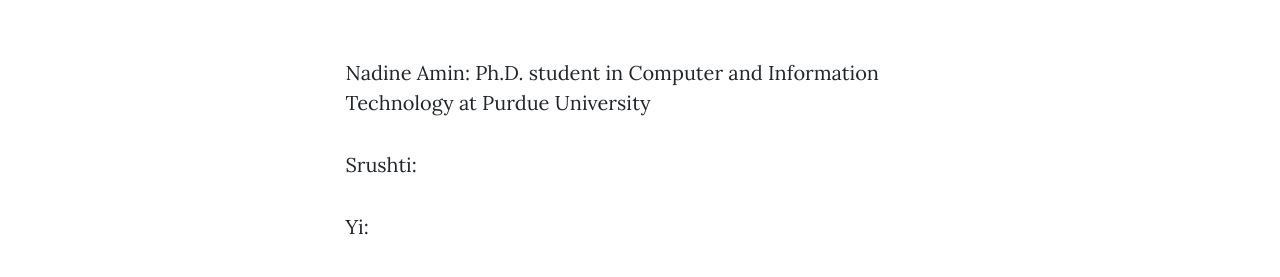
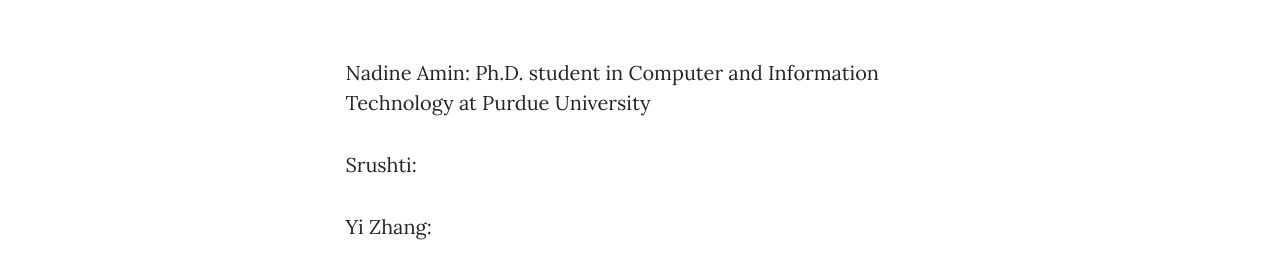
Before and after one commit to nadine-amin/CNIT581-AST-blog, a plain HTML site: page about.html in a window 1280 px wide. Shown: the part 554-831 px from the top of the page. Drawn offline with nearby package versions, Linux system fonts and the light colour scheme.

Commit message:
Update about.html

```diff
--- a/about.html
+++ b/about.html
@@ -58,7 +58,7 @@
                 <div class="col-md-10 col-lg-8 col-xl-7">
                     <p>Nadine Amin: Ph.D. student in Computer and Information Technology at Purdue University</p>
                     <p>Srushti: </p>
-                    <p>Yi: </p>
+                    <p>Yi Zhang: </p>
                 </div>
             </div>
         </div>
```
